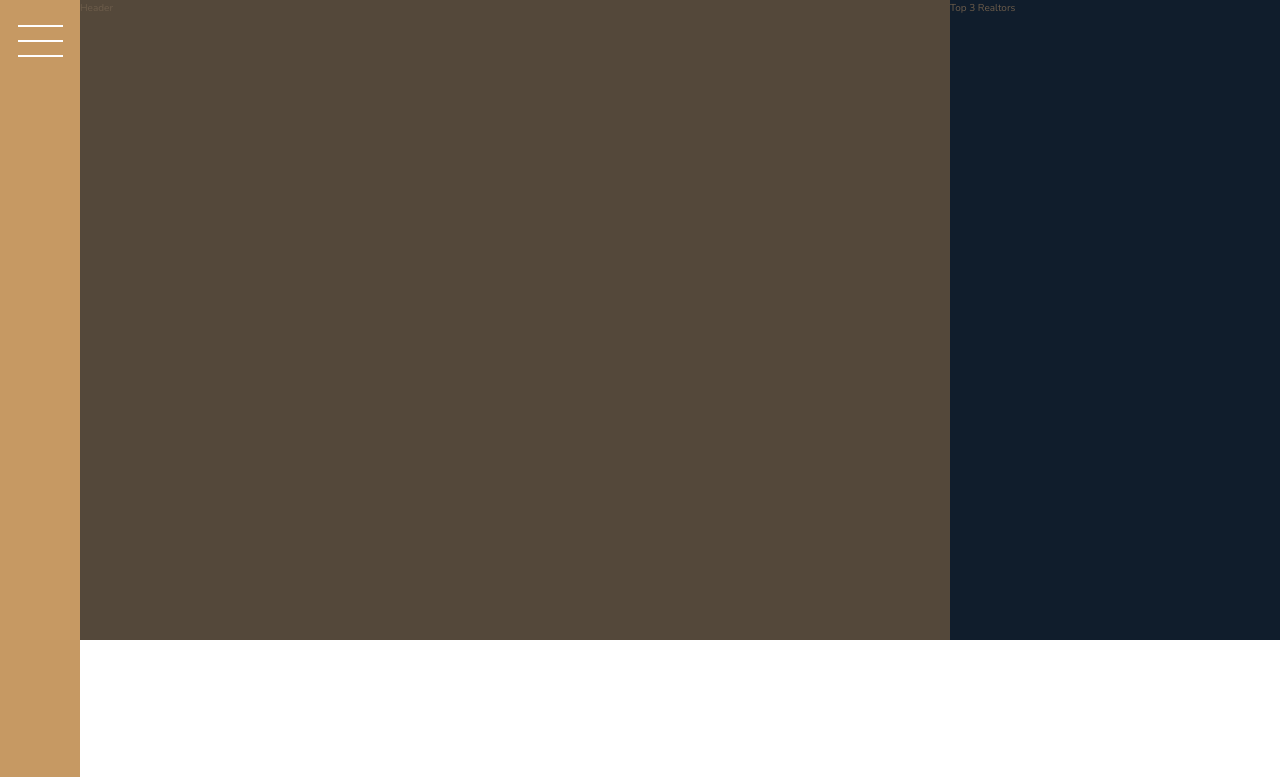
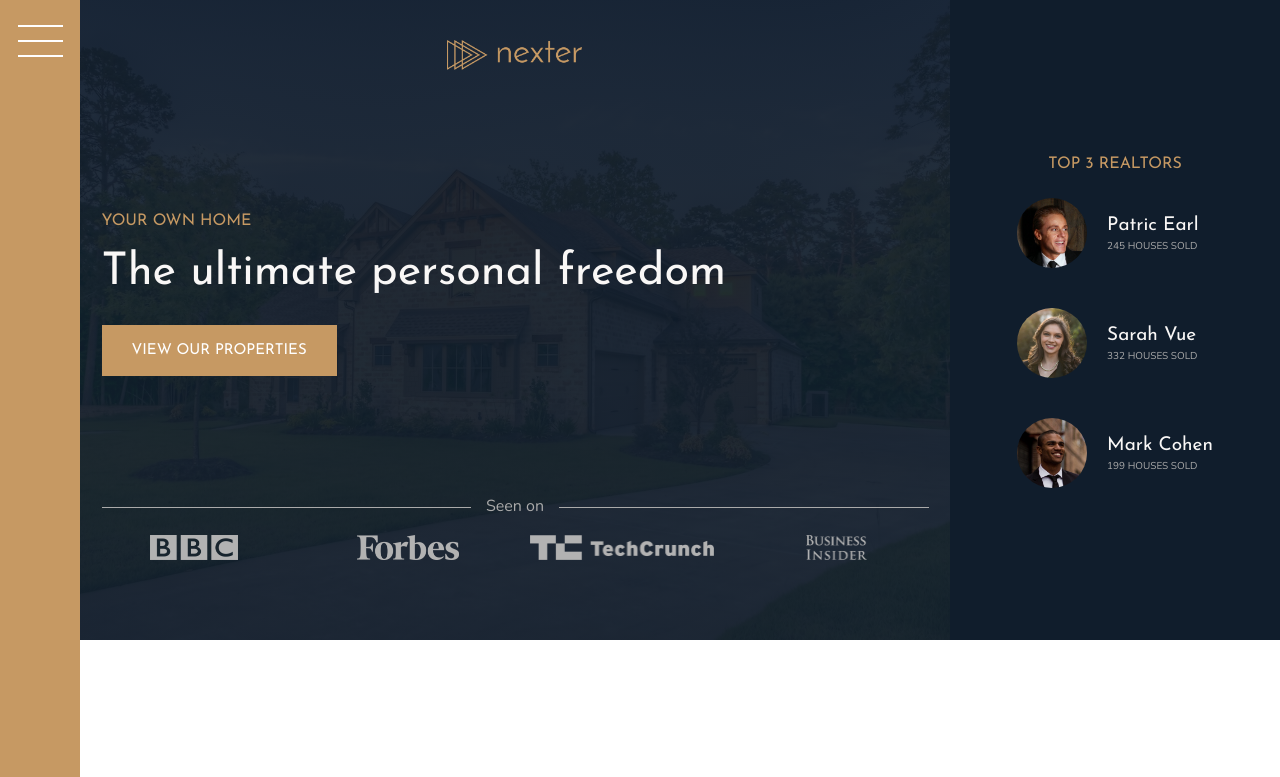
Before and after one commit to devzons/dev-nexter, a website: page index.html in a window 1280 px wide. Shown: the top 777 px of the page. Drawn offline with nearby package versions, Linux system fonts and the light colour scheme.

Commit message:
finished header section

```diff
--- a/index.html
+++ b/index.html
@@ -15,8 +15,41 @@
     <div class="sidebar">
       <button class="nav-btn"></button>
     </div>
-    <header class="header">Header</header>
-    <div class="realtors">Top 3 Realtors</div>
+    <header class="header">
+      <img src="img/logo.png" alt="logo" class="header__logo" />
+      <h3 class="heading-3">Your own home</h3>
+      <h1 class="heading-1">The ultimate personal freedom</h1>
+      <button class="btn header__btn">View our properties</button>
+      <div class="header__seenon-text">Seen on</div>
+      <div class="header__seenon-logos">
+        <img src="img/logo-bbc.png" alt="bbc logo" />
+        <img src="img/logo-forbes.png" alt="forbes logo" />
+        <img src="img/logo-techcrunch.png" alt="techcrunch logo" />
+        <img src="img/logo-bi.png" alt="business inside logo" />
+      </div>
+    </header>
+    <div class="realtors">
+      <h3 class="heading-3">Top 3 Realtors</h3>
+      <div class="realtors__list">
+        <img src="img/realtor-1.jpeg" alt="realtor 1" class="realtors__img" />
+        <div class="realtors__details">
+          <h4 class="heading-4 heading-4--light">Patric Earl</h4>
+          <p class="realtors__sold">245 houses sold</p>
+        </div>
+
+        <img src="img/realtor-2.jpeg" alt="realtor " class="realtors__img" />
+        <div class="realtors__details">
+          <h4 class="heading-4 heading-4--light">Sarah Vue</h4>
+          <p class="realtors__sold">332 houses sold</p>
+        </div>
+
+        <img src="img/realtor-3.jpeg" alt="realtor 1" class="realtors__img" />
+        <div class="realtors__details">
+          <h4 class="heading-4 heading-4--light">Mark Cohen</h4>
+          <p class="realtors__sold">199 houses sold</p>
+        </div>
+      </div>
+    </div>
     <section class="features">
       <div class="feature">
         <svg class="feature__icon">
--- a/sass/_header.scss
+++ b/sass/_header.scss
@@ -1,4 +1,55 @@
 .header {
   background-color: $color-grey-dark-1;
   grid-column: full-start / col-end 6;
+  background-image: linear-gradient(rgba($color-secondary, 0.93), rgba($color-secondary, 0.93)), url(../img/hero.jpeg);
+  background-size: cover;
+  background-position: center;
+  padding: 8rem;
+  padding-top: 4rem;
+
+  display: grid;
+  grid-template-rows: 1fr min-content 6rem 1fr;
+  grid-template-columns: max-content;
+  grid-row-gap: 1.5rem;
+  justify-content: center;
+
+  &__logo {
+    height: 3rem;
+    justify-self: center;
+  }
+
+  &__btn {
+    align-self: start;
+    justify-self: start;
+  }
+
+  &__seenon-text {
+    display: grid;
+    grid-template-columns: 1fr max-content 1fr;
+    align-items: center;
+    grid-gap: 1.5rem;
+
+    font-size: 1.6rem;
+    color: $color-grey-light-2;
+
+    &::before,
+    &::after {
+      content: '';
+      height: 1px;
+      display: block;
+      background-color: currentColor;
+    }
+  }
+
+  &__seenon-logos {
+    display: grid;
+    grid-template-columns: repeat(4, 1fr);
+    grid-gap: 3rem;
+    justify-items: center;
+
+    img {
+      height: 2.5rem;
+      filter: brightness(70%);
+    }
+  }
 }
--- a/sass/_realtors.scss
+++ b/sass/_realtors.scss
@@ -1,4 +1,30 @@
 .realtors {
   background-color: $color-secondary;
   grid-column: col-start 7 / full-end;
+  padding: 3rem;
+
+  display: grid;
+  align-content: center;
+  justify-content: center;
+  justify-items: center;
+  grid-row-gap: 2rem;
+
+  &__list {
+    display: grid;
+    grid-template-columns: min-content max-content;
+    grid-column-gap: 2rem;
+    grid-row-gap: 5vh;
+    align-items: center;
+  }
+
+  &__img {
+    width: 7rem;
+    border-radius: 50%;
+  }
+
+  &__sold {
+    text-transform: uppercase;
+    color: $color-grey-light-2;
+    margin-top: -3px;
+  }
 }
--- a/sass/_typography.scss
+++ b/sass/_typography.scss
@@ -5,6 +5,9 @@
 
 .heading-1 {
   @extend %heading;
+  font-size: 4.5rem;
+  color: $color-grey-light-1;
+  line-height: 1;
 }
 
 .heading-2 {
```
Also changed, not shown: css/style.css.
